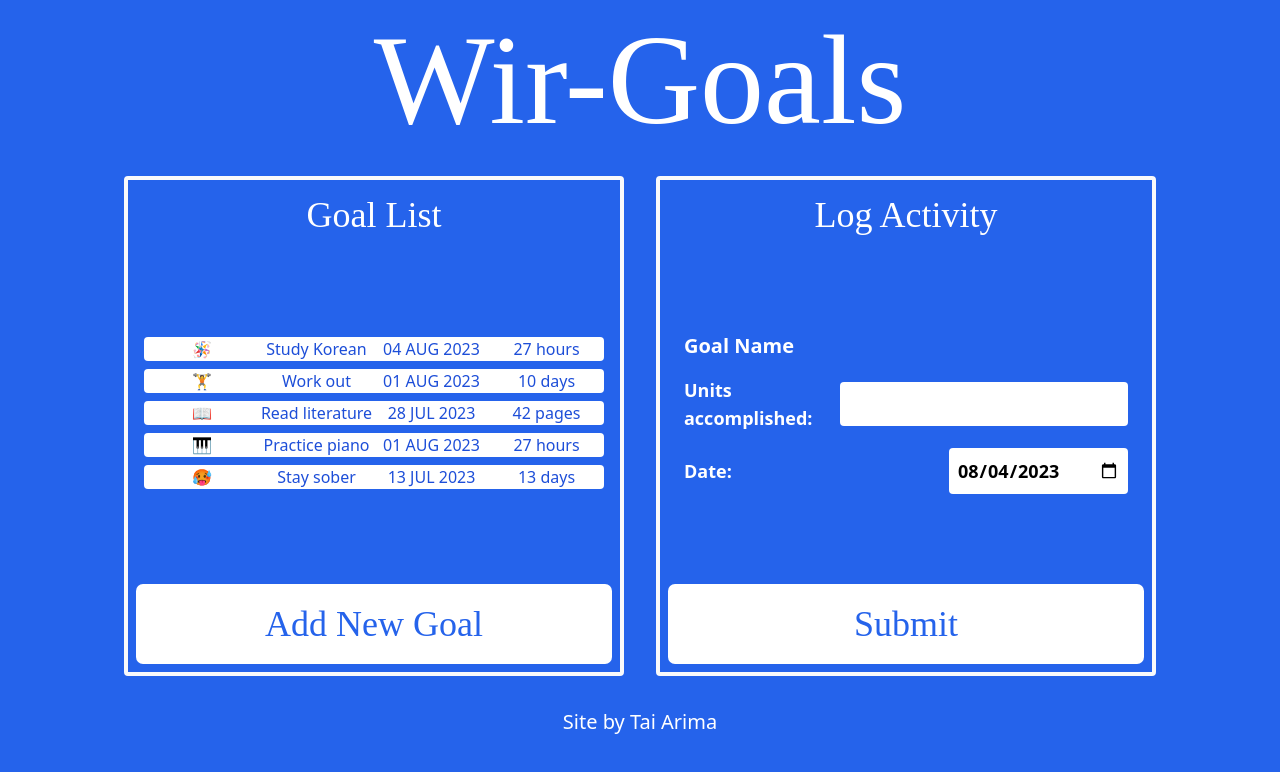
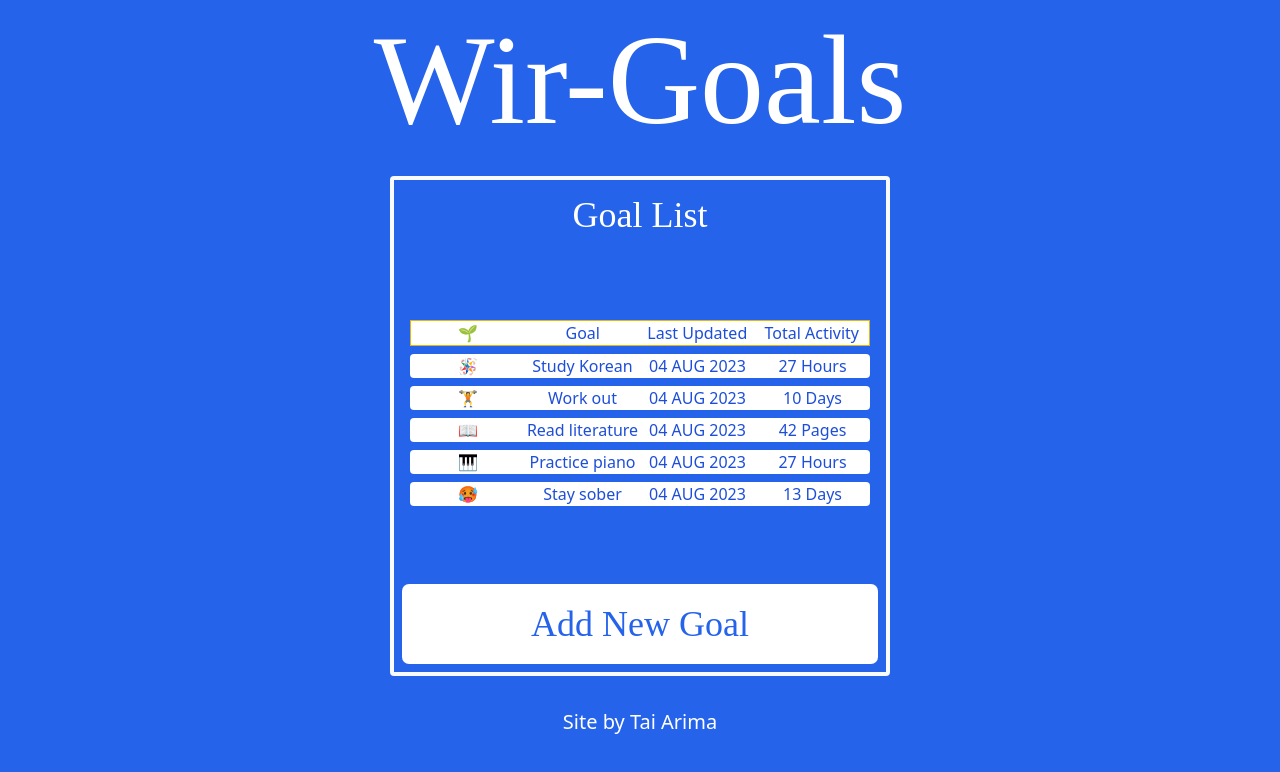
Before and after one commit to taiarima/wir-goals, a React (Create React App) app: page / in a window 1280 px wide. Shown: the top 772 px of the page. Built offline with nearby package versions, Linux system fonts and the light colour scheme.

Commit message:
Added most basic state and activity logging.

```diff
--- a/src/App.js
+++ b/src/App.js
@@ -2,64 +2,178 @@ import Title from "./Components/Title";
 import LogActivity from "./Components/LogActivity";
 import GoalList from "./Components/GoalList";
 import Footer from "./Components/Footer";
-import { useState } from "react";
+import { useState, useEffect } from "react";
 
 function App() {
   const goalObjects = [
     {
+      id: 0,
+      emoji: "🌱",
+      name: "Goal",
+      units: "Total Activity",
+      lastUpdated: "Last Updated",
+    },
+    {
       id: 1,
       emoji: "🪅",
       name: "Study Korean",
-      units: "hours",
+      dateCreated: "01 JAN 2023",
+      units: "Hours",
       accUnits: 27,
+      activityLog: [
+        {
+          date: "2023-08-01",
+          loggedUnits: "2",
+          notes: "Started with basic vocabulary.",
+        },
+        {
+          date: "2023-08-02",
+          loggedUnits: "3",
+          notes: "Reviewed sentence structure.",
+        },
+        {
+          date: "2023-08-03",
+          loggedUnits: "4",
+          notes: "Struggled with verb conjugation.",
+        },
+        {
+          date: "2023-08-04",
+          loggedUnits: "5",
+          notes: "Focused on listening exercises.",
+        },
+        {
+          date: "2023-08-06",
+          loggedUnits: "1",
+          notes: "Quick review of earlier topics.",
+        },
+        {
+          date: "2023-08-07",
+          loggedUnits: "2",
+          notes: "Started a new chapter on family.",
+        },
+        {
+          date: "2023-08-10",
+          loggedUnits: "4",
+          notes: "Practiced speaking with a partner.",
+        },
+      ],
       lastUpdated: "04 AUG 2023",
     },
     {
       id: 2,
       emoji: "🏋️",
       name: "Work out",
-      units: "days",
+      units: "Days",
       accUnits: 10,
-      lastUpdated: "01 AUG 2023",
+      activityLog: [{ date: "04 AUG 2023", loggedUnits: "4" }],
+      lastUpdated: "04 AUG 2023",
     },
     {
       id: 3,
       emoji: "📖",
       name: "Read literature",
-      units: "pages",
+      units: "Pages",
       accUnits: 42,
-      lastUpdated: "28 JUL 2023",
+      activityLog: [{ date: "04 AUG 2023", loggedUnits: "4" }],
+      lastUpdated: "04 AUG 2023",
     },
     {
       id: 4,
       emoji: "🎹",
       name: "Practice piano",
-      units: "hours",
+      units: "Hours",
       accUnits: 27,
-      lastUpdated: "01 AUG 2023",
+      activityLog: [{ date: "04 AUG 2023", loggedUnits: "4" }],
+      lastUpdated: "04 AUG 2023",
     },
     {
       id: 5,
       emoji: "🥵",
       name: "Stay sober",
-      units: "days",
+      units: "Days",
       accUnits: 13,
-      lastUpdated: "13 JUL 2023",
+      activityLog: [{ date: "04 AUG 2023", loggedUnits: "4" }],
+      lastUpdated: "04 AUG 2023",
     },
   ];
 
+  function formatDateToCustom(dateString) {
+    const months = [
+      "JAN",
+      "FEB",
+      "MAR",
+      "APR",
+      "MAY",
+      "JUN",
+      "JUL",
+      "AUG",
+      "SEP",
+      "OCT",
+      "NOV",
+      "DEC",
+    ];
+    const dateParts = dateString.split("-");
+    const year = dateParts[0];
+    const month = months[parseInt(dateParts[1], 10) - 1];
+    // const day = parseInt(dateParts[2], 10); // Remove leading zeros from days less than 10.
+    // return `${day} ${month} ${year}`;
+    return `${dateParts[2]} ${month} ${year}`;
+  }
+
   const [goalList, setGoalList] = useState(goalObjects);
+
+  function handleLogNewActivity(goal, unitsToLog, newDate, newNotes) {
+    setGoalList((goalList) =>
+      goalList.map((currGoal) => {
+        if (currGoal === goal) {
+          currGoal.accUnits = currGoal.accUnits += unitsToLog;
+          const today = new Date();
+          currGoal.lastUpdated = formatDateToCustom(
+            today.toISOString().split("T")[0]
+          );
+          return currGoal;
+        } else {
+          return currGoal;
+        }
+      })
+    );
+  }
 
   function onSetGoalList(newGoal) {
     setGoalList([...goalList, newGoal]);
   }
 
+  const [selectedGoal, setSelectedGoal] = useState(null);
+
+  function handleSelectedGoal(goal) {
+    if (goal?.id === 0) return;
+    setSelectedGoal((curr) => (curr?.id === goal.id ? null : goal));
+  }
+  useEffect(() => {
+    selectedGoal ? setShowLogActivity(true) : setShowLogActivity(false);
+  }, [selectedGoal]);
+
+  const [showLogActivity, setShowLogActivity] = useState(false);
+
   return (
     <div className="bg-blue-600 h-screen">
       <Title />
       <div className="flex flex-row p-4 justify-center">
-        <GoalList goalList={goalList} onSetGoalList={onSetGoalList} />
-        <LogActivity goalList={goalList} />
+        <GoalList
+          goalList={goalList}
+          onSetGoalList={onSetGoalList}
+          handleSelectedGoal={handleSelectedGoal}
+          selectedGoal={selectedGoal}
+        />
+        {showLogActivity ? (
+          <LogActivity
+            goalList={goalList}
+            selectedGoal={selectedGoal}
+            handleLogNewActivity={handleLogNewActivity}
+          />
+        ) : (
+          false
+        )}
       </div>
       <Footer />
     </div>
--- a/src/Components/Button.js
+++ b/src/Components/Button.js
@@ -1,5 +1,7 @@
-export default function Button({ children }) {
+export default function Button({ children, onClick }) {
   return (
-    <button className="button font-subtitle text-blue-600">{children}</button>
+    <button onClick={onClick} className="button font-subtitle text-blue-600">
+      {children}
+    </button>
   );
 }
--- a/src/Components/Goal.js
+++ b/src/Components/Goal.js
@@ -1,6 +1,19 @@
-export default function Goal({ goal }) {
+export default function Goal({ goal, selectedGoal, handleSelectedGoal }) {
+  const isSelected = selectedGoal?.id === goal.id;
+  let appliedStyle = "";
+  if (isSelected) {
+    appliedStyle = "rounded cursor-pointer bg-yellow-400 hover:bg-sky-300";
+  } else if (goal.id === 0) {
+    appliedStyle = "bg-white border border-yellow-500";
+  } else {
+    appliedStyle = "rounded cursor-pointer bg-white hover:bg-gold";
+  }
+
   return (
-    <li className="grid grid-cols-4 text-base bg-white text-blue-700 rounded m-2 cursor-pointer hover:bg-gold">
+    <li
+      onClick={() => handleSelectedGoal(goal)}
+      className={`grid grid-cols-4 text-base text-blue-700  m-2 ${appliedStyle}`}
+    >
       <div>{goal.emoji}</div>
       <div>{goal.name}</div>
       <div>{goal.lastUpdated}</div>
--- a/src/Components/GoalList.js
+++ b/src/Components/GoalList.js
@@ -1,17 +1,28 @@
-
 import Button from "./Button";
 import Goal from "./Goal";
+import GoalOverview from "./GoalOverview";
 
-export default function GoalList({goalList}) {
-
-
+export default function GoalList({
+  goalList,
+  selectedGoal,
+  handleSelectedGoal,
+}) {
   return (
-    <div className="goal-container">
+    <div className="goal-container overflow-y-auto">
       <h1 className="font-subtitle">Goal List</h1>
       <ul>
-        {goalList.map((goal) => (
-          <Goal goal={goal} key={goal.id} />
-        ))}
+        {goalList.map((goal) =>
+          goal === selectedGoal ? (
+            <GoalOverview goal={goal} />
+          ) : (
+            <Goal
+              goal={goal}
+              key={goal.id}
+              selectedGoal={selectedGoal}
+              handleSelectedGoal={handleSelectedGoal}
+            />
+          )
+        )}
       </ul>
       <Button>Add New Goal</Button>
     </div>
--- /dev/null
+++ b/src/Components/GoalOverview.js
@@ -0,0 +1,116 @@
+export default function GoalOverview({ goal }) {
+  const daysWithActivity = goal.activityLog.length;
+  const activeDaysPercentage = getPercentageOfActiveDays(
+    goal.dateCreated,
+    daysWithActivity
+  );
+  const longestStreak = calcLongestStreak(goal.activityLog);
+  const bestDay = mostProductiveDay(goal.activityLog);
+  const averagePerDay = Math.round(goal.accUnits / daysWithActivity);
+
+  function getPercentageOfActiveDays(dateCreatedStr, daysWithActivity) {
+    // Convert dateCreated to a Date object
+    const dateCreated = new Date(dateCreatedStr);
+
+    // Get the current date and set the time to midnight
+    const currentDate = new Date();
+    currentDate.setHours(0, 0, 0, 0);
+
+    // Find the difference in milliseconds between the current date and the created date
+    const differenceInMs = currentDate - dateCreated;
+
+    // Convert the difference from milliseconds to days
+    const differenceInDays = Math.floor(differenceInMs / (1000 * 60 * 60 * 24));
+
+    // Return the percentage
+    return Math.round((daysWithActivity / differenceInDays) * 100);
+  }
+
+  function calcLongestStreak(activityLog) {
+    if (activityLog.length === 0) return 0;
+
+    // First, sort the activity log by date without mutating the original array.
+    const sortedLog = [...activityLog].sort(
+      (a, b) => new Date(a.date) - new Date(b.date)
+    );
+
+    let currentStreak = 1;
+    let longestStreak = 1;
+
+    sortedLog.forEach((log, index) => {
+      if (index === 0) return; // Skip the first iteration
+
+      const currentDate = new Date(log.date);
+      const previousDate = new Date(sortedLog[index - 1].date);
+      previousDate.setDate(previousDate.getDate() + 1);
+
+      if (currentDate.getTime() === previousDate.getTime()) {
+        currentStreak++;
+      } else {
+        if (currentStreak > longestStreak) {
+          longestStreak = currentStreak;
+        }
+        currentStreak = 1;
+      }
+    });
+
+    // Ensure we haven't missed a new longest streak at the end
+    if (currentStreak > longestStreak) {
+      longestStreak = currentStreak;
+    }
+
+    return longestStreak;
+  }
+
+  function mostProductiveDay(activityLog) {
+    let maxUnits = 0;
+    let mostProductive = null;
+
+    activityLog.forEach((entry) => {
+      const loggedUnits = Number(entry.loggedUnits);
+      if (loggedUnits > maxUnits) {
+        maxUnits = loggedUnits;
+        mostProductive = entry;
+      }
+    });
+
+    return mostProductive;
+  }
+
+  return (
+    <div className="bg-white text-base text-blue-700 rounded p-4">
+      <div className="mb-4">
+        <h2 className="text-2xl font-bold mb-2">{goal.name}</h2>
+        <div className="flex justify-between">
+          <p>Created: {goal?.dateCreated ?? "Yesterday"}</p>
+          <p>Last Updated: {goal.lastUpdated}</p>
+        </div>
+      </div>
+
+      <div className="mb-4">
+        <h3 className="font-semibold mb-2">Activity Stats:</h3>
+        <p>
+          📅 Days with activity: {daysWithActivity}
+          <span className="ml-2 text-sm">({activeDaysPercentage}%)</span>
+        </p>
+        <p>🔥 Longest streak: {longestStreak} days</p>
+        <p>
+          🏆 Most productive: {bestDay.loggedUnits} hours
+          <span className="ml-2 text-sm">
+            on {new Date(bestDay.date).toLocaleDateString()}
+          </span>
+        </p>
+      </div>
+
+      <div>
+        <h3 className="font-semibold mb-2">Overall Progress:</h3>
+        <p>
+          📈 Accumulated: {goal.accUnits} {goal.units}
+        </p>
+        <p>
+          📊 Average per day: {averagePerDay} {goal.units}
+        </p>
+      </div>
+    </div>
+  );
+}
--- a/src/Components/LogActivity.js
+++ b/src/Components/LogActivity.js
@@ -1,22 +1,50 @@
+import { useState } from "react";
 import Button from "./Button";
 
-export default function LogActivity() {
+export default function LogActivity({
+  goalList,
+  selectedGoal,
+  handleLogNewActivity,
+}) {
   // Get today's date for default value of date
   const today = new Date();
   // Format it as YYYY-MM-DD
   const formattedDate = today.toISOString().split("T")[0];
 
+  const [unitsToLog, setUnitsToLog] = useState("");
+  const [newDate, setNewDate] = useState(formattedDate);
+  const [newNotes, setNewNotes] = useState("");
+
   return (
     <div className="goal-container">
-      <h1 className="font-subtitle">Log Activity</h1>
-      <div className="text-left m-4 text-lg flex flex-col font-bold">
-        <div className="flex justify-between items-center mb-4">
-          <label className="text-xl">Goal Name</label>
+      <h1 className="font-subtitle">Log New Activity</h1>
+      <div className="flex justify-center items-center mb-4">
+          <label className="text-2xl border border-white p-2 rounded">
+            {selectedGoal?.emoji} {selectedGoal?.name}
+          </label>
           {/* <input className="text-black rounded ml-4 p-2" type="text"></input> */}
         </div>
+      <div className="text-left m-4 text-lg flex flex-col font-bold">
+
         <div className="flex justify-between items-center">
-          <label>Units accomplished:</label>
-          <input className="text-black rounded ml-4 p-2 " type="text"></input>
+          <label>{selectedGoal?.units} to log:</label>
+          <input
+            value={unitsToLog}
+            onChange={(e) => setUnitsToLog(Number(e.target.value))}
+            className="text-black rounded ml-4 p-2 "
+            type="text"
+          ></input>
+          {/* <p className="ml-1 p-2">Units</p> */}
+        </div>
+        <div className="flex justify-between items-center mt-4">
+          <label>Notes (optional):</label>
+          <input
+            value={newNotes}
+            onChange={(e) => setNewNotes(e.target.value)}
+            className="text-black rounded ml-4 p-2 "
+            type="text"
+            maxLength="300"
+          ></input>
           {/* <p className="ml-1 p-2">Units</p> */}
         </div>
         <div className="flex justify-between items-center mt-4">
@@ -24,11 +52,22 @@ export default function LogActivity() {
           <input
             className="rounded ml-4 text-black p-2"
             type="date"
-            value={formattedDate}
+            value={newDate}
+            onChange={(e) => setNewDate(e.target.value)}
+            max={formattedDate}
           ></input>
         </div>
       </div>
-      <Button>Submit</Button>
+      <Button
+        onClick={() => {
+          handleLogNewActivity(selectedGoal, unitsToLog, newDate, newNotes);
+          setUnitsToLog("");
+          setNewDate(formattedDate);
+          setNewNotes("");
+        }}
+      >
+        Submit
+      </Button>
     </div>
   );
 }
```
Also changed, not shown: public/index.html (+3 -30 lines), 1 other file (tests, documents, lock files or other folders).
